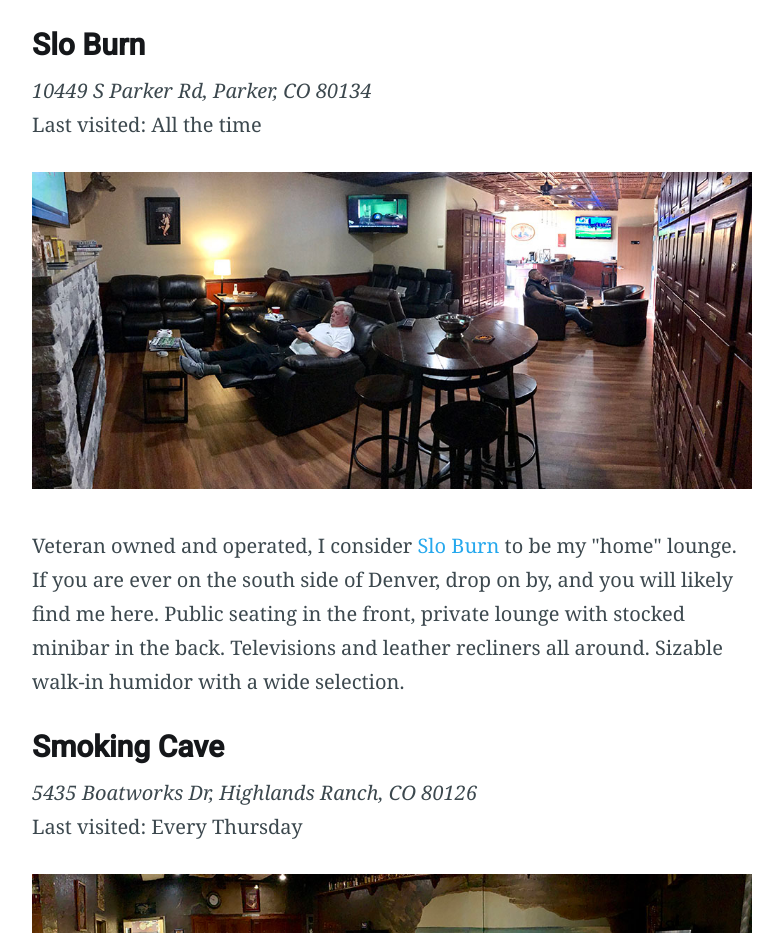
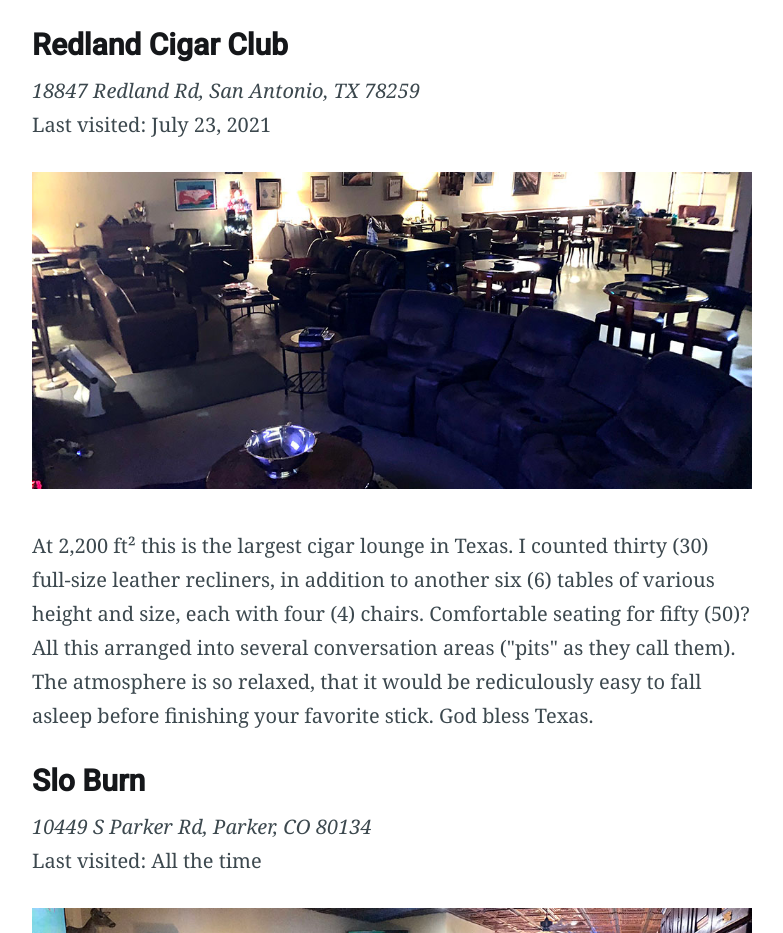
Before and after one commit to krhoyt/Kevin, an Eleventy site: page 11ty/lounge/lounge.md in a window 1280 px wide. Shown: the part 8181-9114 px from the top of the page, without its empty margins (248-1031 px from the left). Built offline with nearby package versions, Linux system fonts and the light colour scheme; Eleventy itself is replaced by a stand-in of ours; files that its build step writes are made by us from their sources; what eleventy-plugin-youtube-embed would draw is missing.

Commit message:
Added Redland Cigar Club
San Antonio, TX finally delivering.

```diff
--- a/11ty/lounge/lounge.md
+++ b/11ty/lounge/lounge.md
@@ -88,6 +88,14 @@
 
 If you are in Orlando, FL, and looking for the quintessential cigar lounge - this is not it. If you are a suburban dad, booked in the VRBO at [Vista Cay](https://www.vistacayholidays.com) across the street, and looking for a little escape from theme park madness and kids - you have found your nirvana. Pick up a beverage at the Publix on the way in, or have some tea at the shop.
 
+### Redland Cigar Club
+*18847 Redland Rd, San Antonio, TX 78259*
+Last visited: July 23, 2021
+
+![Have a cigar, and a nap.](/img/lounge/redland.cigar.club.jpg)
+
+At 2,200 ft² this is the largest cigar lounge in Texas. I counted thirty (30) full-size leather recliners, in addition to another six (6) tables of various height and size, each with four (4) chairs. Comfortable seating for fifty (50)? All this arranged into several conversation areas ("pits" as they call them). The atmosphere is so relaxed, that it would be rediculously easy to fall asleep before finishing your favorite stick. God bless Texas.
+
 ### Slo Burn
 *10449 S Parker Rd, Parker, CO 80134*
 Last visited: All the time
```
Also changed, not shown: 11ty/img/lounge/redland.cigar.club.jpg (added), 2 other files.
